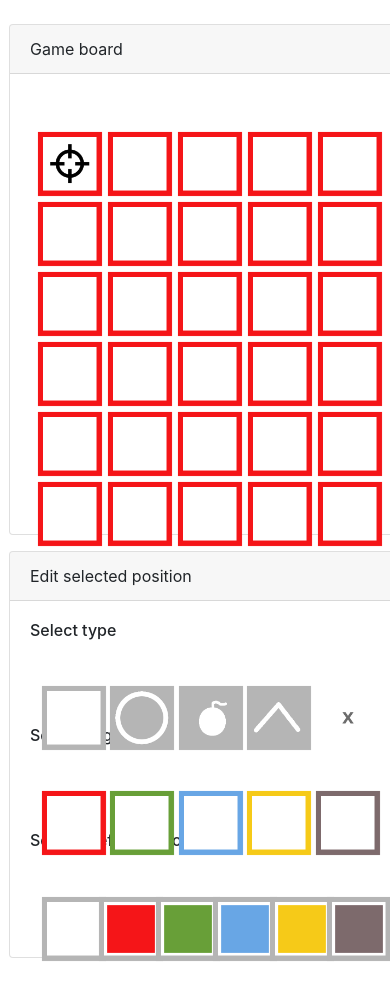
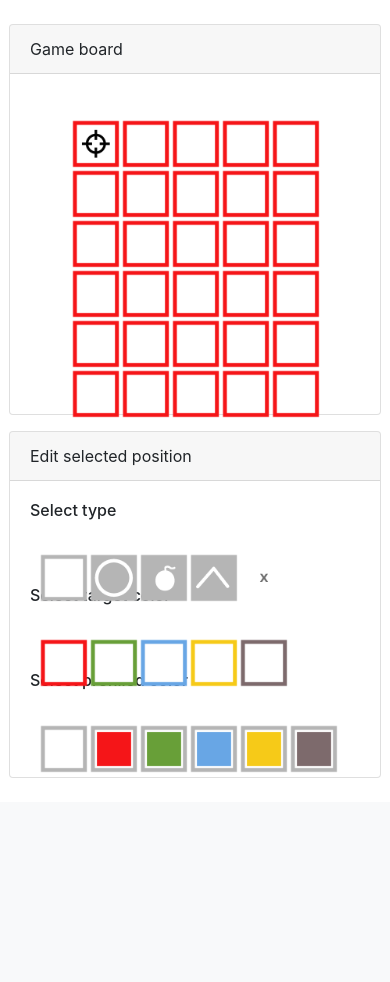
Before and after one commit to Flowit-Game/Flowit, a PHP site: page /?cols=5&rows=6&r=0&c=0&action=edit in a window 390 px wide. Shown: the part 110-1092 px from the top of the page. After the commit the page ends 888 px from the top, so only its background shows below. Run offline with PHP 8.4, Linux system fonts and the light colour scheme.

Commit message:
Little improvements

```diff
--- a/level_editor/index.php
+++ b/level_editor/index.php
@@ -23,6 +23,7 @@
     <head>
         <title>Flowit Level Editor</title>
         <meta http-equiv="Content-Type" content="text/html; charset=utf-8" />
+        <meta name="viewport" content="width=device-width, initial-scale=1.0, user-scalable=no">
         <script src="res/jquery-3.1.1.min.js"></script>
         <link rel="stylesheet" href="res/bootstrap-4.3.1.min.css">
         <link rel="stylesheet" type="text/css" href="res/style.css">
--- a/level_editor/res/style.css
+++ b/level_editor/res/style.css
@@ -1,50 +1,3 @@
-/**{
-    margin:0px;
-    padding:0px;
-    border: none;
-    text-align:center;
-    font-family: Arial;
-    font-size: 16px;
-}
-img{
-    background:transparent;
-}
-table{
-    border-spacing: 0px;
-    line-height: 0px;
-}
-body{
-    padding: 20px;
-    overflow-y:scroll;
-    width: 80%;
-    margin: auto;
-    background: #ddd;
-}
-body > *{
-    margin:auto;
-}
-h1 {
-    margin-bottom: 20px;
-    font-size: 30px;
-    display: block;
-}
-a{
-    display:block;
-    text-align:center;
-    text-decoration: none;
-    color: #22d;
-}
-a.button {
-    background: #ccc;
-    padding: 8px;
-    display: inline-block;
-}
-a.button:hover {
-    background: #aaa;
-}
-a.active {
-    background: #aaa;
-}*/
 textarea {
     font-family: monospace;
     text-align: left;
@@ -53,6 +6,7 @@
 .field {
     position: relative;
 }
+
 .field > img {
     position: absolute;
     top: 0px;
@@ -60,10 +14,37 @@
     width: 70px;
     height: 70px;
 }
+
 #board td, .editor td {
     width: 70px;
     height: 70px;
 }
+
+#board a, .editor a {
+    opacity: 1;
+    transition:opacity 100ms ease-out;
+}
+
+#board a:hover, .editor a:hover {
+    opacity: 0.4;
+}
+
 .card {
     min-width: 400px;
 }
+
+@media screen and (max-width: 500px) {
+    .field > img {
+        width: 50px;
+        height: 50px;
+    }
+
+    #board td, .editor td {
+        width: 50px;
+        height: 50px;
+    }
+
+    .card {
+        min-width: 300px;
+    }
+}
--- a/level_editor/view/boardDrawer.php
+++ b/level_editor/view/boardDrawer.php
@@ -1,16 +1,17 @@
 <?php
 
-function drawBoard($LEVEL_DATA, $action, $highlight_col, $highlight_row, $highlight) {
+function drawBoard($LEVEL_DATA, $action, $highlight_col, $highlight_row, $highlight, $onlyLinkifyAction=false) {
 
     echo "<table id=\"board\" class=\"mx-auto\">";
     for ($i = 0; $i < $_SESSION["rows"]; $i++) {
         echo "<tr>";
         for ($y = 0; $y < $_SESSION["cols"]; $y++) {
             echo "<td>";
-            if ($LEVEL_DATA[$i][$y]["type"] == TYPE_EMPTY || $LEVEL_DATA[$i][$y]["type"] == TYPE_DISABLED) {
+            if ($onlyLinkifyAction && ($LEVEL_DATA[$i][$y]["type"] == TYPE_EMPTY
+                    || $LEVEL_DATA[$i][$y]["type"] == TYPE_DISABLED)) {
+                echo "<span class=\"field\">";
+            } else {
                 echo "<a class=\"field\" href=\"./?action=$action&r=$i&c=$y\">";
-            } else {
-                echo "<a class=\"field fieldFull\" href=\"./?action=$action&r=$i&c=$y\">";
             }
 
             if ($LEVEL_DATA[$i][$y]["type"] == TYPE_EMPTY) {
```
Also changed, not shown: level_editor/view/play.php (+4 -3 lines).
